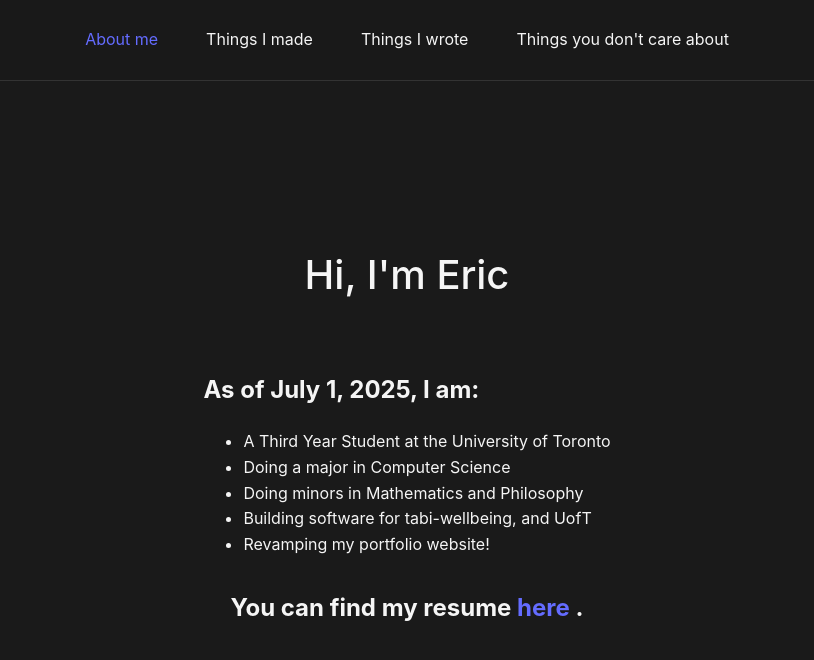
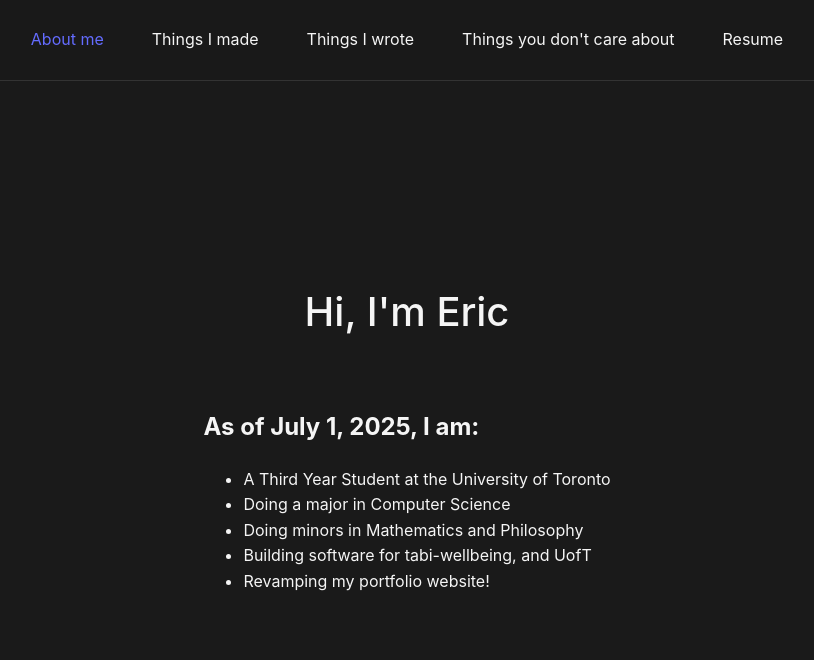
Before and after one commit to EricXia1/PersonalWebsite, a Vue app in the folder src/ercxportfolio/: page / in a window 1280 px wide. Shown: the top 660 px of the page, without its empty margins (233-1047 px from the left). Built offline with nearby package versions, Linux system fonts and the light colour scheme.

Commit message:
moved resume to public directory

```diff
--- a/src/ercxportfolio/src/App.vue
+++ b/src/ercxportfolio/src/App.vue
@@ -10,6 +10,9 @@ import { RouterLink, RouterView } from 'vue-router'
         <RouterLink to="/about">Things I made</RouterLink>
         <RouterLink to="/blog">Things I wrote</RouterLink>
         <RouterLink to="/hobby">Things you don't care about</RouterLink>
+        <a href="/Eric_Xia_Resume_2025F.pdf" target="_blank" rel="noopener noreferrer">
+          Resume
+        </a>
       </nav>
     </div>
   </header>
--- a/src/ercxportfolio/src/views/HomeView.vue
+++ b/src/ercxportfolio/src/views/HomeView.vue
@@ -21,12 +21,6 @@ const currentThings = [
     <ul>
       <li v-for="(thing, index) in currentThings" :key="index">{{ thing }}</li>
     </ul>
-    <h2 style="text-align: center; margin-top: 2rem;">
-      You can find my resume
-      <a href="\Eric_Xia_Resume_2025F.pdf" target="_blank" rel="noopener noreferrer">
-        here
-      </a>.
-    </h2>
     </div>
   </main>
 </template>
```
Also changed, not shown: 2 other files (tests, documents, lock files or other folders).
